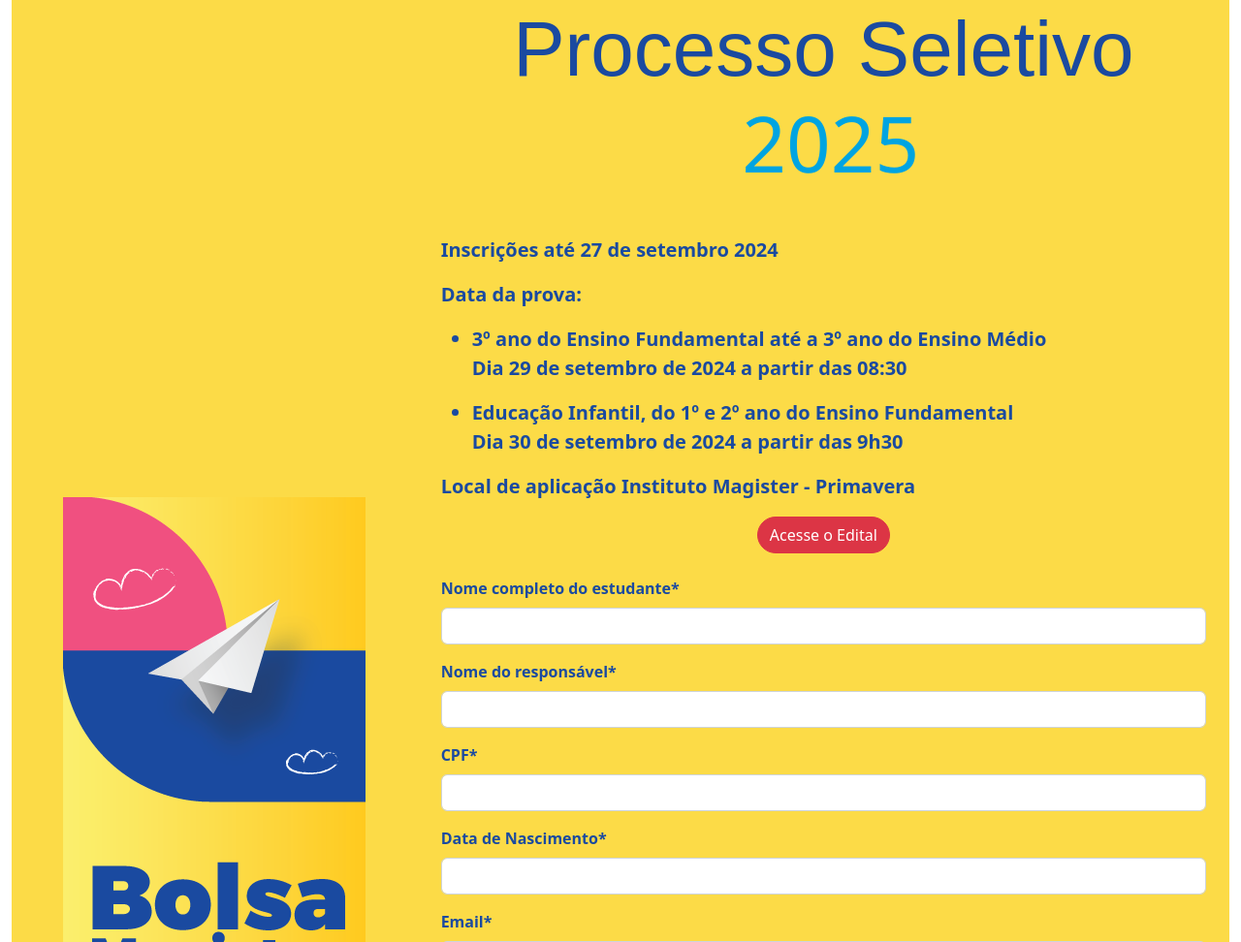
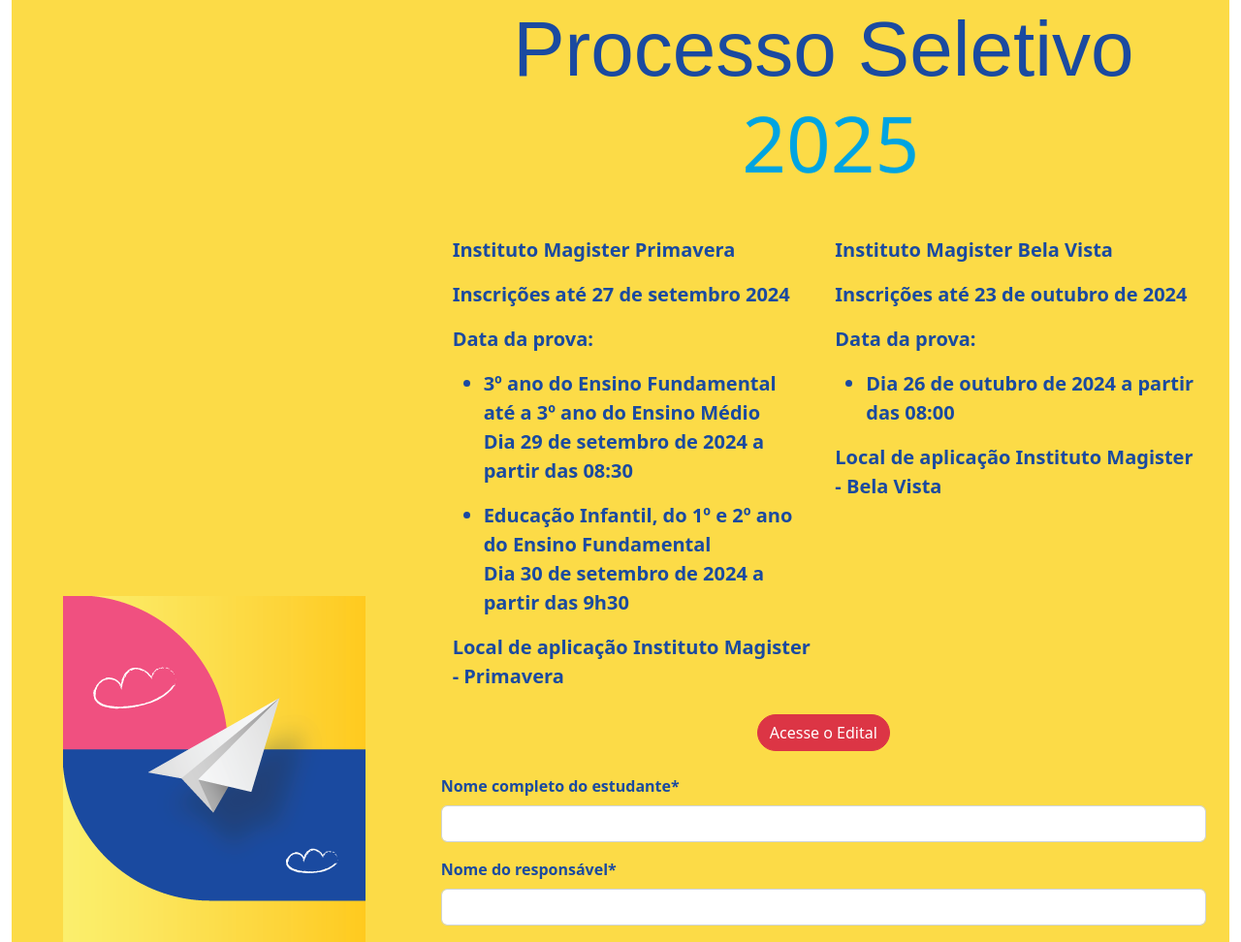
Before and after one commit to gwpoliveira/magbolsas, a Django app: page /inscricao/ in a window 1280 px wide. Shown: the part 566-1538 px from the top of the page at 97% size. Run offline with Django 5.2, Linux system fonts and the light colour scheme; some libraries are stand-ins or nearby versions.

Commit message:
Atualização de informações

```diff
--- a/templates/home.html
+++ b/templates/home.html
@@ -51,7 +51,11 @@ MagBolsas - Inscrição para Bolsa de Estudos
             <span class="process-year">2025</span>
         </p>
 
-            <div class=" mb-2 fs-5">
+            <div class="container">
+                <div class="row">
+                    <!-- Primeira coluna -->
+                    <div class="col-md-6 mb-2 fs-5">
+                        <p>Instituto Magister Primavera</p>
                         <p>Inscrições até 27 de setembro 2024</p>
                         <p>Data da prova:</p>
                         <ul>
@@ -61,11 +65,27 @@ MagBolsas - Inscrição para Bolsa de Estudos
                             </li>
                             <li>
                                 Educação Infantil, do 1º e 2º ano do Ensino Fundamental
-                        <p> Dia 30 de setembro de 2024 a partir das 9h30 </p>
+                                <p>Dia 30 de setembro de 2024 a partir das 9h30</p>
                             </li>
                         </ul>
                         <p>Local de aplicação Instituto Magister - Primavera</p>
                     </div>
+
+                    <!-- Segunda coluna -->
+                    <div class="col-md-6 mb-2 fs-5">
+                        <p>Instituto Magister Bela Vista</p>
+                        <p>Inscrições até 23 de outubro de 2024</p>
+                        <p>Data da prova:</p>
+                        <ul>
+                            <li>
+                                <p>Dia 26 de outubro de 2024 a partir das 08:00</p>
+                            </li>
+                        </ul>
+                        <p>Local de aplicação Instituto Magister - Bela Vista</p>
+                    </div>
+                </div>
+            </div>
+
 
             <div style="display: flex; justify-content: center; align-items: center;">
               <a href="{% static 'pdf/edital_seletivo.pdf' %}" target="_blank" class="btn btn-danger rounded-pill mb-4">
```
Lines whose indentation alone changed are shown as unchanged.
